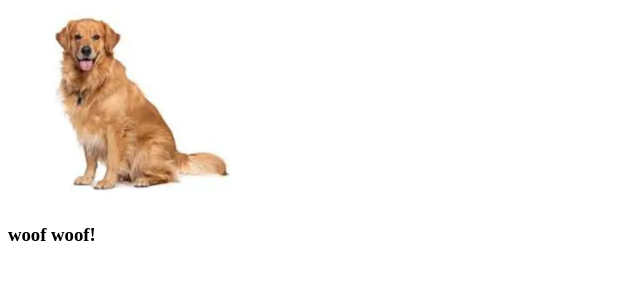
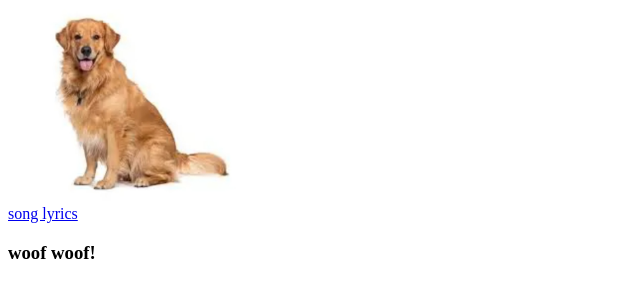
Before and after one commit to bytil70/htmlBob, a plain HTML site: page index.html in a window 1280 px wide. Shown: the part 79-376 px from the top of the page, without its empty margins (0-640 px from the left). Drawn offline with Linux system fonts and the light colour scheme.

Commit message:
add page lyrics

```diff
--- a/index.html
+++ b/index.html
@@ -10,7 +10,11 @@
         alt="This is a picture of dog"
         height="200">
         </a>
+        <br>
 
+        <a href="lyrics.html">
+            song lyrics
+        </a>
         <h3>woof woof!</h3>
 
 
```
